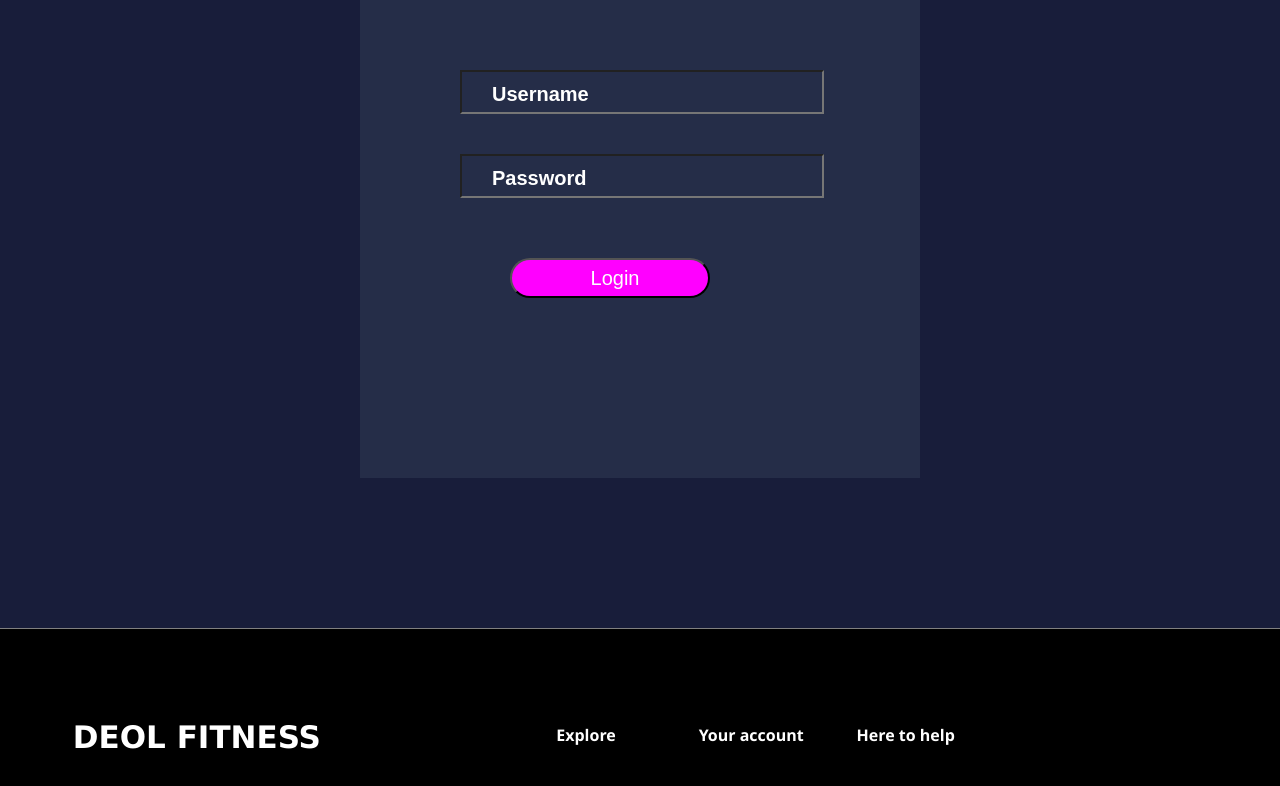
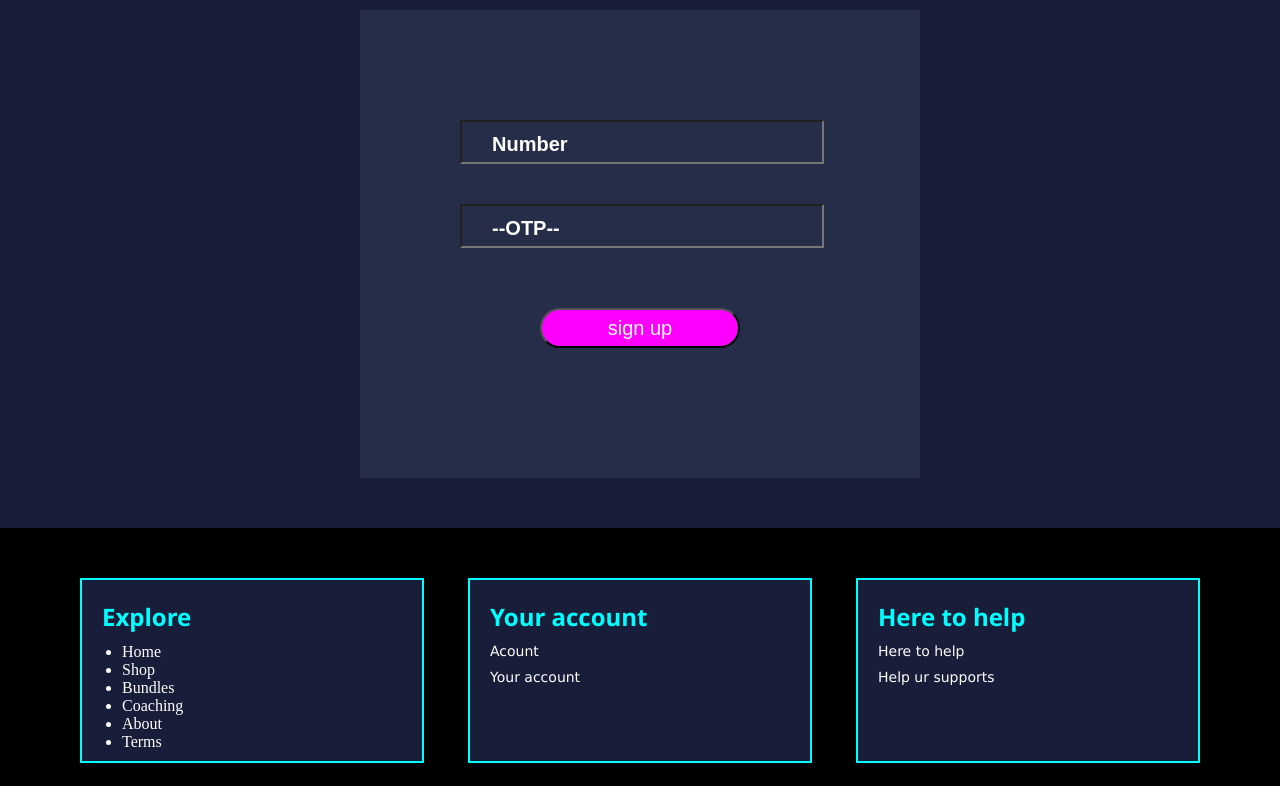
Before and after one commit to roxviveks/clientproject, a React (Vite) app: page /login in a window 1280 px wide. Shown: the part 220-1006 px from the top of the page. Built offline with nearby package versions, Linux system fonts and the light colour scheme.

Commit message:
lastfinal

```diff
--- a/src/comp/About.jsx
+++ b/src/comp/About.jsx
@@ -6,6 +6,7 @@ import retun from "../pics/return.png"
 import safety from "../pics/product.png"
 import book from "../pics/booking.png"
 const About = () => {
+   window.scrollTo({top:0, behavior:'smooth'})
   return (
     <>
       <div className="aboutmain">
--- a/src/comp/Bundal.jsx
+++ b/src/comp/Bundal.jsx
@@ -5,6 +5,7 @@ import kit3 from "../pics/kit1.png";
 import kit2 from "../pics/KIT3.png";
 
 const Bundal = () => {
+   window.scrollTo({top:0, behavior:'smooth'})
   return (
     <div className="bmainbody">
       <div className="bundalmain">
--- a/src/comp/Coach.jsx
+++ b/src/comp/Coach.jsx
@@ -3,6 +3,7 @@ import coachs from "../pics/coach.jpg";
 import girl from "../pics/coachgirl.png";
 import man from "../pics/coachman.png";
 const Coach = () => {
+   window.scrollTo({top:0, behavior:'smooth'})
   return (
     <>
       <div className="coachhead">
--- a/src/comp/Login.jsx
+++ b/src/comp/Login.jsx
@@ -1,17 +1,43 @@
 import React from 'react'
+import { Link } from 'react-router-dom'
 
 const Login = () => {
+   window.scrollTo({top:0, behavior:'smooth'})
   return (
     <div className='logindiv'>
     <h1 className='loginh'>DEOL FITNESS</h1>
     <form className="loginform">
-      <input type="text" placeholder="Username" />
+      <input type="text" placeholder="Number" />
       <br />
-      <input type="password" placeholder="Password" />
+      <input type="password" placeholder="--OTP--" />
       <br />
-      <button type="submit">Login</button>
+      <button type="submit">sign up</button>
     </form>
-  </div>)
+    <div className="loginflex">
+      <div className="divlogin">
+        <h2 className='loginheaddiv'>Explore</h2>
+          <ul className='explorelist'>
+            <Link className='loginlink' to='/'><li>Home</li></Link>
+            <Link className='loginlink' to='/shop'><li>Shop</li></Link>
+            <Link className='loginlink' to='/bundles'><li>Bundles</li></Link>
+            <Link className='loginlink' to='/coaching'><li>Coaching</li></Link>
+            <Link className='loginlink' to='/About'><li>About</li></Link>
+            <Link className='loginlink' to='/terms'><li>Terms</li></Link>
+          </ul>
+      </div>
+      <div className="divlogin">
+        <h2 className='loginheaddiv'>Your account</h2>
+        <p>Acount</p>
+        <p>Your account</p>
+      </div>
+      <div className="divlogin">
+        <h2 className='loginheaddiv'>Here to help</h2>
+        <p>Here to help</p>
+        <p>Help ur supports</p>
+      </div>
+    </div>
+  </div>
+  )
 }
 
 export default Login
--- a/src/comp/Shop.jsx
+++ b/src/comp/Shop.jsx
@@ -9,6 +9,7 @@ import roll from "../pics/roller.jpg";
 import band from "../pics/band.jpg";
 import boll from "../pics/balls.jpg";
 const Shop = () => {
+   window.scrollTo({top:0, behavior:'smooth'})
   return (
     <div className="SHOP">
       <div className="shoptop">
--- a/src/comp/Terms.jsx
+++ b/src/comp/Terms.jsx
@@ -1,6 +1,7 @@
 import React from "react";
 
 const Terms = () => {
+   window.scrollTo({top:0, behavior:'smooth'})
   return (
     <div className="termsmains">
       <div className="divterms">
@@ -26,6 +27,7 @@ const Terms = () => {
       </div>
       <div className="termsbody">
         <div className="termsaside">
+          <div className="asidesticky">
             <p className="asidep">ON THIS PAGE</p>
             <ol className="asideol">
               <a href="#payment" className="asideli">
@@ -49,10 +51,10 @@ const Terms = () => {
               <a href="#customer" className="asideli">
                 <li className="asideli">Customer responsibilities</li>
               </a>
-            <a  className="asideli" href="#fitnes">
+              <a className="asideli" href="#fitnes">
                 <li className="asideli">Fitness safety disclaimer</li>
               </a>
-            <a className="asideli"href="#equipment">
+              <a className="asideli" href="#equipment">
                 <li className="asideli">Equipment warnings</li>
               </a>
               <a href="#change" className="asideli">
@@ -73,8 +75,9 @@ const Terms = () => {
               </p>
             </div>
           </div>
+        </div>
         <div className="termscontent">
-          <div className="contenth2">PAYMENTS AND ORDERS</div>
+          <div className="contenth2">1. PAYMENTS AND ORDERS</div>
           <p className="contentp">
             Prices are shown in INR and may change before an order is confirmed.
             An order is accepted after successful payment and confirmation.
@@ -83,7 +86,7 @@ const Terms = () => {
             <span id="ship"></span>
           </p>
           <br />
-          <div className="contenth2">SHIPPING</div>
+          <div className="contenth2">2. SHIPPING</div>
           <p className="contentp">
             Delivery times and charges are shown at checkout. Customers must
             give a correct address. Risk passes to the customer on delivery.
@@ -91,7 +94,7 @@ const Terms = () => {
             <span id="cancel"></span>
           </p>
           <br />
-          <div className="contenth2">CANCELLATION, RETURNS AND REFUNDS</div>
+          <div className="contenth2">3. CANCELLATION, RETURNS AND REFUNDS</div>
           <p className="contentp">
             Orders can be cancelled before dispatch. Unused items in original
             packaging may be returned within the return period shown on the
@@ -101,7 +104,7 @@ const Terms = () => {
             <span id="coach"></span>
           </p>
           <br />
-          <div className="contenth2">COACHING BOOKINGS</div>
+          <div className="contenth2">4. COACHING BOOKINGS</div>
           <p className="contentp">
             Consultations and coaching packages must be booked and paid for in
             advance. Sessions can be rescheduled within the notice period stated
@@ -110,15 +113,15 @@ const Terms = () => {
             <span id="subscribe"></span>
           </p>
           <br />
-          <div className="contenth2">SUBSCRIPTIONS AND MEMBERSHIP</div>
+          <div className="contenth2">5. SUBSCRIPTIONS AND MEMBERSHIP</div>
           <p className="contentp">
             If membership plans are offered, they renew at the stated interval
             until cancelled. Cancellation takes effect at the end of the paid
             period. Prices and renewal terms are shown before purchase.
-            <span className="acount"></span>
+            <span id="acount"></span>
           </p>
           <br />
-          <div className="contenth2">ACCOUNTS AND PRIVACY</div>
+          <div className="contenth2">6. ACCOUNTS AND PRIVACY</div>
           <p className="contentp">
             Customers must give true details and keep passwords private.
             Personal data is used only for orders, coaching, support and legal
@@ -127,7 +130,7 @@ const Terms = () => {
             <span id="customer"></span>
           </p>
           <br />
-          <div className="contenth2">CUSTOMER RESPONSIBILITIES</div>
+          <div className="contenth2">7. CUSTOMER RESPONSIBILITIES</div>
           <p className="contentp">
             Use equipment as intended, within the manufacturer age guidance and
             maximum rated load. Check equipment before each use. Do not misuse
@@ -135,7 +138,7 @@ const Terms = () => {
             <span id="fitnes"></span>
           </p>
           <br />
-          <div className="contenth2">FITNESS SAFETY DISCLAIMER</div>
+          <div className="contenth2">8. FITNESS SAFETY DISCLAIMER</div>
           <p className="contentp">
             Exercise carries risk. Check with a doctor before starting any
             program, especially with a health condition, injury or pregnancy.
@@ -144,7 +147,7 @@ const Terms = () => {
             <span id="equipment"></span>
           </p>
           <br />
-          <div className="contenth2">EQUIPMENT WARNINGS</div>
+          <div className="contenth2">9. EQUIPMENT WARNINGS</div>
           <p className="contentp">
             Never exceed the maximum rated load. Secure collars and plates
             correctly. Keep equipment away from children unless the product age
@@ -153,7 +156,7 @@ const Terms = () => {
             <span id="change"></span>
           </p>
           <br />
-          <div className="contenth2">LIABILITY AND CHANGES</div>
+          <div className="contenth2">10. LIABILITY AND CHANGES</div>
           <p className="contentp">
             To the extent allowed by law, DEOL FITNESS is not liable for injury
             or loss from misuse, ignoring warnings or ignoring professional
--- a/src/footer.css
+++ b/src/footer.css
@@ -18,6 +18,7 @@
 }
 .foot1 h1{
     font-size: 31px;
+    color: magenta;
     background-color: black;
     padding-bottom: 30px;
     padding-top: 20px;
--- a/src/index.css
+++ b/src/index.css
@@ -18,6 +18,7 @@
   text-shadow: 0 2px 20px black;
 }
 .gear{
+  background-color: transparent;
   color: rgb(3, 180, 251);
   text-shadow: 0 2px 20px black;
 }
--- a/src/login.css
+++ b/src/login.css
@@ -1,16 +1,14 @@
 .logindiv{
   /* padding-top: 150px; */
-  padding-left: 80px;
-  padding-right: 80px;
-  padding-bottom: 150px;
+  padding-bottom: 100px;
 }
-.loginh{
+.loginh{background-color: rgb(1, 10, 30);
+  margin-bottom: 50px;
   color: white;
   font-size: 50px;
   padding-bottom: 20px;
   color:magenta;
   text-align: center;
-  margin:auto;
 }
 .loginform{
   width: 400px;
@@ -20,7 +18,7 @@
   padding-top: 100px;
   padding-left: 80px;
   padding-right: 80px;
-  padding-bottom: 150px;
+  padding-bottom: 100px;
 }
 .loginform input{
   color: white;
@@ -55,12 +53,46 @@ input:focus::placeholder{
   width: 200px;
   height: 40px;
   border-radius: 20px;
-  padding-left: 30px;
+  padding-left: 20px;
   padding-right: 20px;
   font-size: 20px;
   margin-top: 30px;
   margin-bottom: 30px;
-  margin-left: 70px;
+  margin-left: 100px;
   background-color: magenta;
   color: white;
 }
+.loginflex{
+  padding-bottom: 50px  ;
+  padding-left: 80px;
+  padding-right: 80px;
+  margin-top: 50px;
+  background-color: black;
+  padding-top: 50px;
+  display: flex;
+  justify-content:space-between;
+  gap: 30px;
+  color: white;
+}
+.divlogin{
+  width: 300px;
+  padding: 10px 20px;
+  border: 2px aqua solid;
+}
+.loginheaddiv{
+  color:aqua;
+  padding: 10px 0px;
+  font-family: 'Segoe UI', Tahoma, Geneva, Verdana, sans-serif;
+}
+.divlogin p{
+  font-size: 14px;
+  padding-bottom: 10px;
+  font-family: Verdana, Geneva, Tahoma, sans-serif;
+}
+.explorelist{
+  padding: 0px 20px;
+}
+.loginlink{
+  text-decoration: none;
+  color: white;
+}
--- a/src/terms.css
+++ b/src/terms.css
@@ -63,10 +63,17 @@
 .termsaside{
   width: 500px;
 }
+.asidesticky{
+  padding-top: 40px;
+  padding-bottom: 20px;
+  position: sticky;
+  top: 0;
+
+}
 .asideol{
   border-bottom: 1px gray solid;
   /* margin-left:  20px; */
-  padding-bottom: 30px;
+  padding-bottom: 10px;
 
 }
 .asideli{
@@ -76,7 +83,7 @@
   font-size: 14px;
   gap: 20px;
   font-family: 'Trebuchet MS', 'Lucida Sans Unicode', 'Lucida Grande', 'Lucida Sans', Arial, sans-serif;
-  padding-bottom: 30px;
+  padding-bottom: 20px;
 }
 .asidep{
   margin-left: 10px;
```
Also changed, not shown: src/comp/Bodys.jsx (+4 -3 lines). Lines whose indentation alone changed are shown as unchanged.
